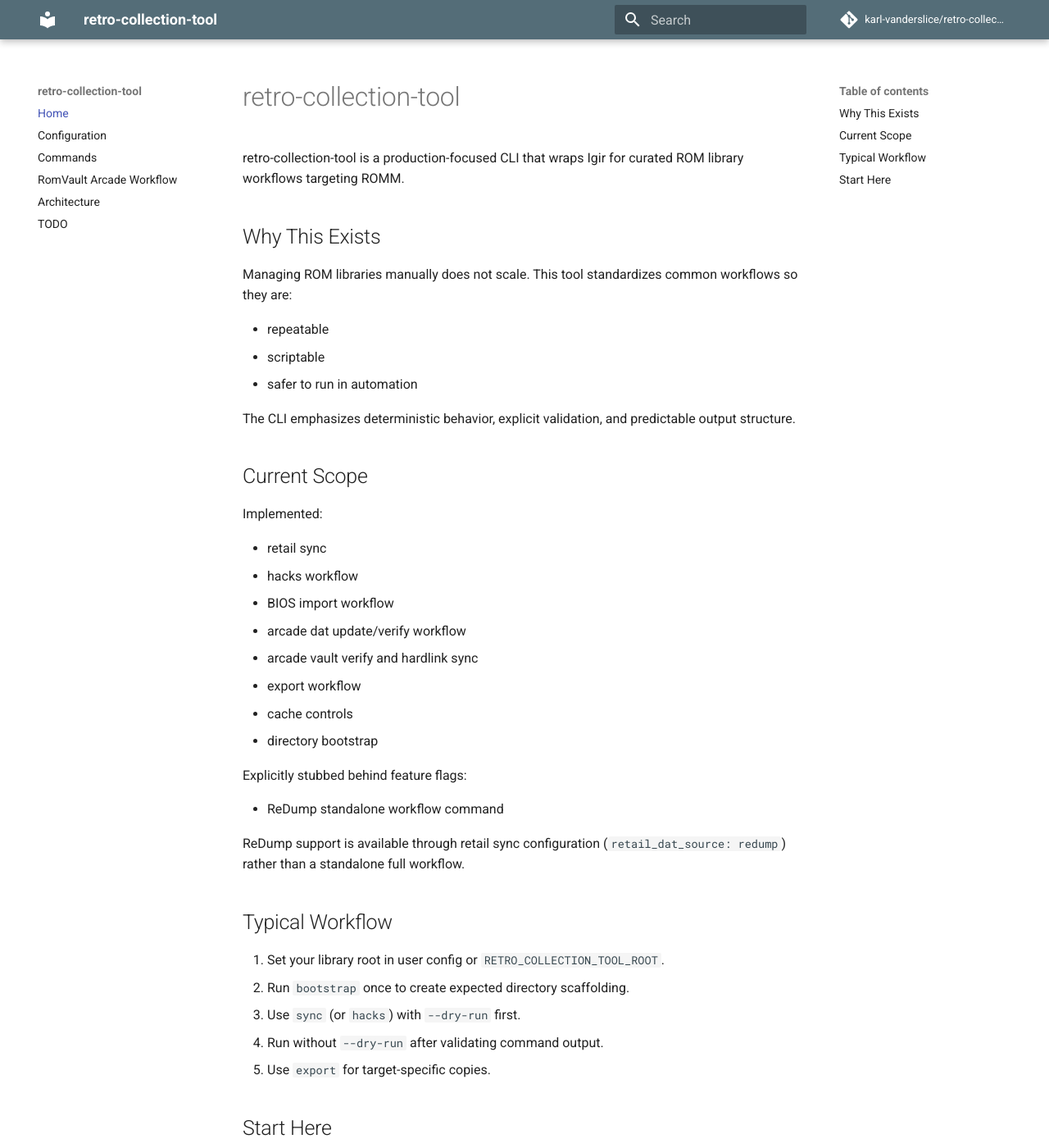
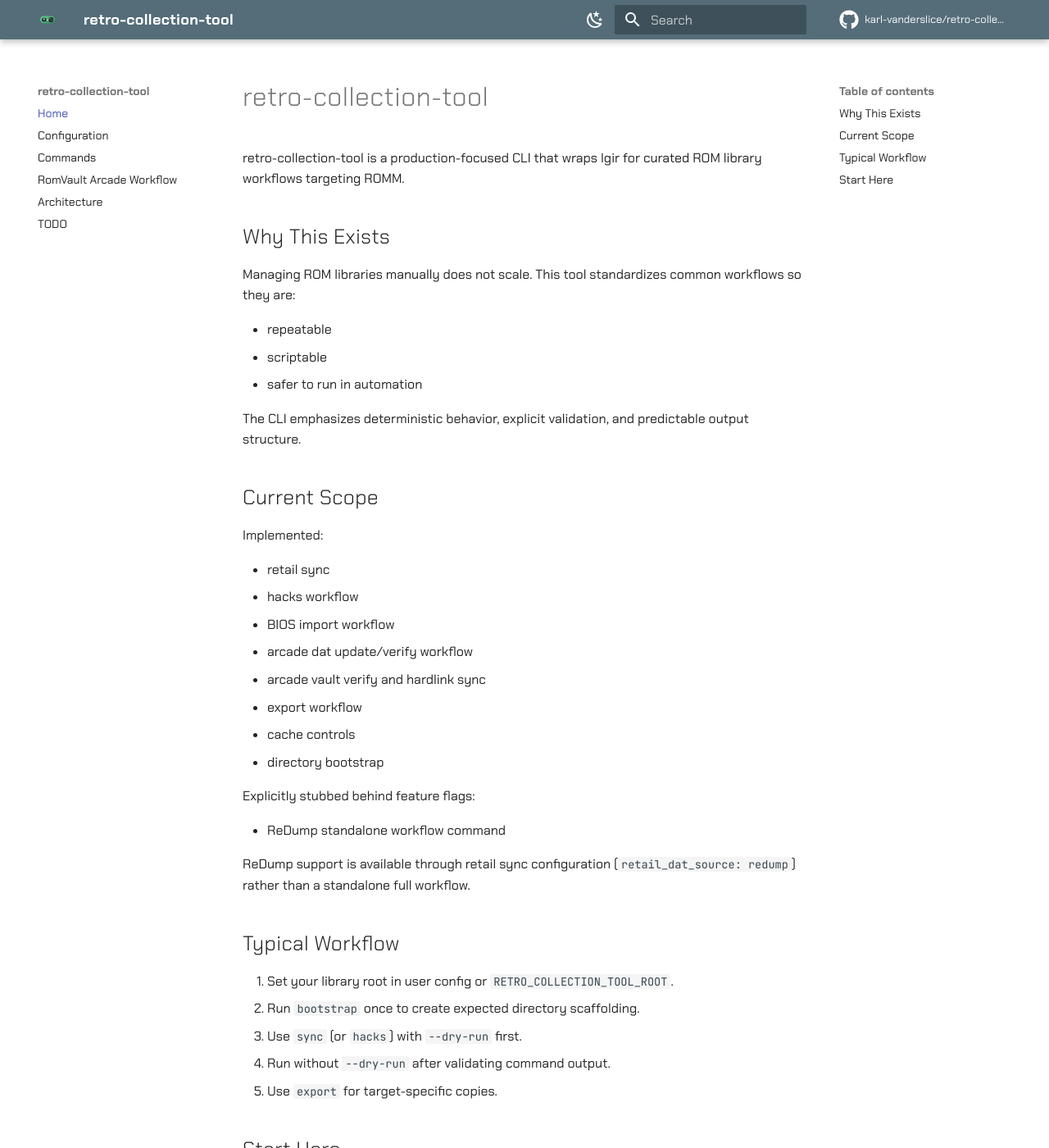
Before and after one commit to karl-vanderslice/retro-collection-tool, an MkDocs documentation site: the page built from docs/index.md, in a window 1280 px wide and 1400 px high. Shown: the whole window at 82% size. Built offline with MkDocs 1.6.1 and Material for MkDocs 9.7.7, drawn with Linux system fonts in a browser that asks for light colours; comment, search, counter and statistics services are not loaded.

Commit message:
docs(theme): add retro styling with dark mode toggle

```diff
--- /dev/null
+++ b/docs/assets/stylesheets/extra.css
@@ -0,0 +1,30 @@
+:root {
+	--retro-accent: #68d391;
+	--retro-accent-strong: #2f855a;
+}
+
+.md-header__title {
+	letter-spacing: 0.02em;
+	font-weight: 700;
+}
+
+.md-typeset h1,
+.md-typeset h2,
+.md-typeset h3 {
+	letter-spacing: 0.015em;
+}
+
+.md-typeset a {
+	text-decoration-thickness: 0.12em;
+	text-underline-offset: 0.14em;
+}
+
+.md-nav__link--active,
+.md-typeset a:hover {
+	color: var(--retro-accent-strong);
+}
+
+[data-md-color-scheme="slate"] {
+	--retro-accent: #76e4a8;
+	--retro-accent-strong: #4bc888;
+}
--- a/mkdocs.yml
+++ b/mkdocs.yml
@@ -8,6 +8,13 @@
 theme:
   name: material
   language: en
+  logo: assets/images/gamepad-logo.svg
+  favicon: assets/images/favicon.svg
+  font:
+    text: Chakra Petch
+    code: JetBrains Mono
+  icon:
+    repo: fontawesome/brands/github
   features:
     - navigation.instant
     - navigation.sections
@@ -17,8 +24,17 @@
     - search.highlight
   palette:
     - scheme: default
+      toggle:
+        icon: material/weather-night
+        name: Switch to dark mode
       primary: blue grey
       accent: light blue
+    - scheme: slate
+      toggle:
+        icon: material/weather-sunny
+        name: Switch to light mode
+      primary: blue grey
+      accent: lime
 
 plugins:
   - search
@@ -36,6 +52,9 @@
   - pymdownx.tabbed:
       alternate_style: true
 
+extra_css:
+  - assets/stylesheets/extra.css
+
 nav:
   - Home: index.md
   - Configuration: configuration.md
```
Also changed, not shown: docs/assets/images/favicon.svg (added), docs/assets/images/gamepad-logo.svg (added).
